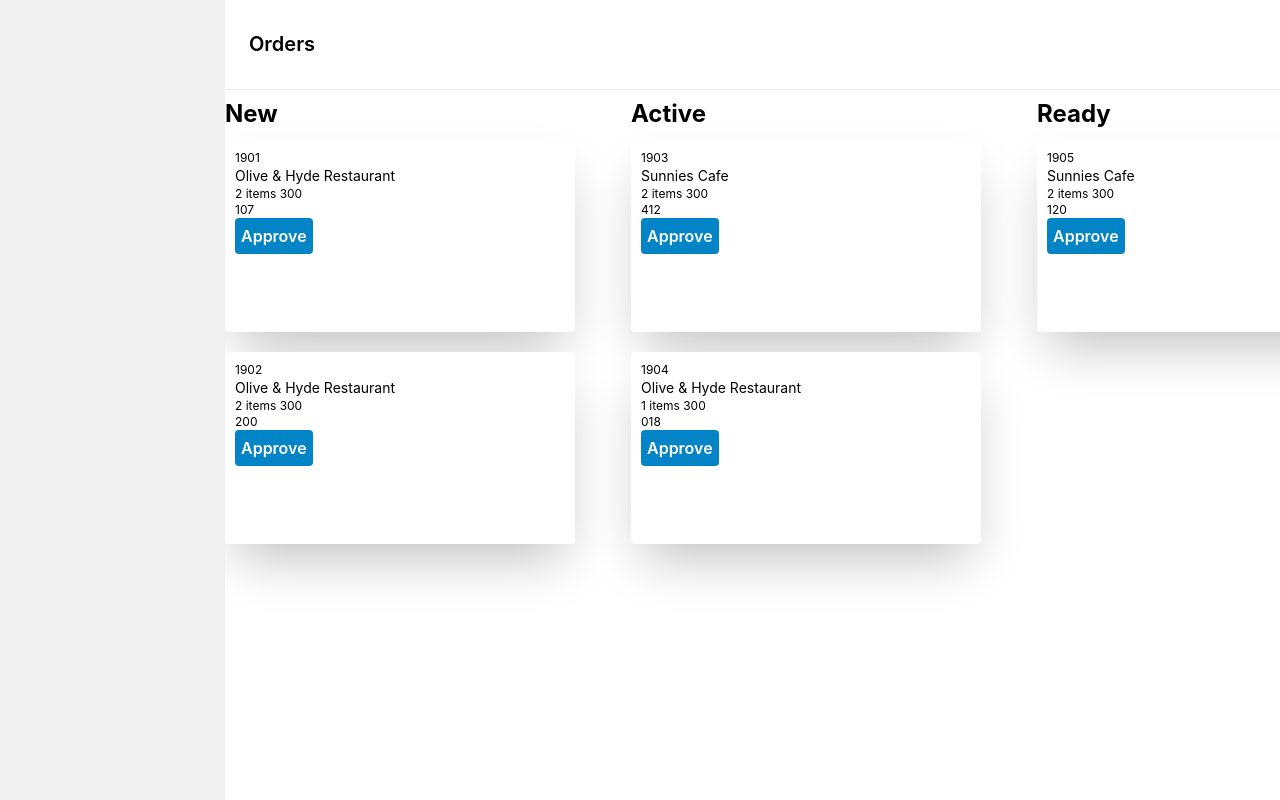
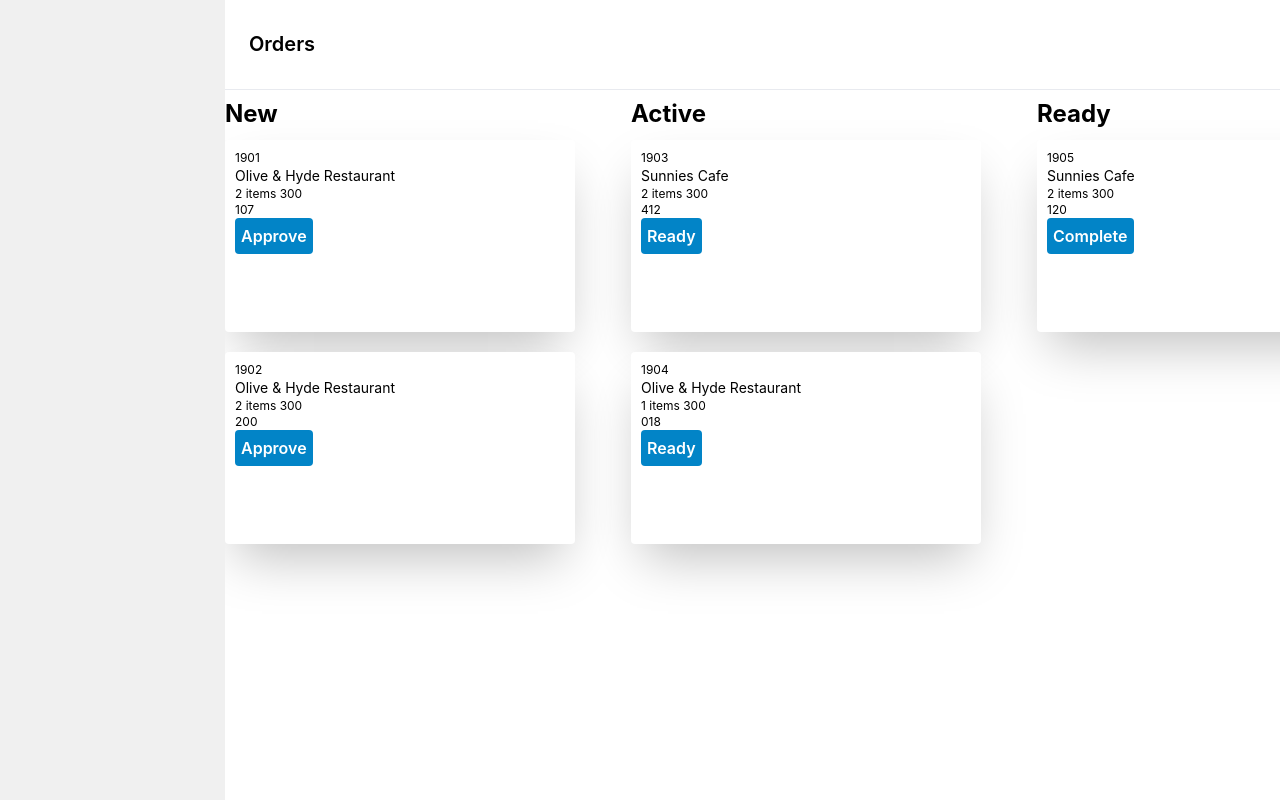
Before and after one commit to MMuntha/frontend-test, a React (Create React App) app: page / in a window 1280 px wide. Built offline with nearby package versions, Linux system fonts and the light colour scheme; a web font is replaced by a local one.

Commit message:
added status update func

```diff
--- a/src/components/molecules/order-card/index.tsx
+++ b/src/components/molecules/order-card/index.tsx
@@ -8,6 +8,7 @@
   price: string;
   location: string;
   status: OrderStatus;
+  onClick: () => void;
 }
 
 const OrderCard = ({
@@ -17,7 +18,19 @@
   price,
   location,
   status,
+  onClick,
 }: IOderCard) => {
+  const getButtonText = (status: OrderStatus): string => {
+    if (status === OrderStatus.New) {
+      return "Approve";
+    } else if (status === OrderStatus.Active) {
+      return "Ready";
+    } else if (status === OrderStatus.Ready) {
+      return "Complete";
+    } else {
+      return "";
+    }
+  };
   return (
     <div className="bg-white w-[350px] h-48 p-2.5 rounded shadow-2xl mb-[20px]">
       <p className="text-xs">{id}</p>
@@ -25,10 +38,7 @@
       <p className="text-xs">{`${numberOfItems} items 300`}</p>
       <div>
         <p className="text-xs">{location}</p>
-        <PrimaryButton
-          text="Approve"
-          onClick={() => console.log("hwllo world")}
-        ></PrimaryButton>
+        <PrimaryButton text={getButtonText(status)} onClick={onClick} />
       </div>
     </div>
   );
--- a/src/components/orders-board.component.tsx
+++ b/src/components/orders-board.component.tsx
@@ -7,8 +7,8 @@
 
 export const OrdersBoard: React.FC = () => {
   const [newOrders, setNewOrders] = useState<Order[]>([]);
-  const [activeOrders, setActiveOrders] = useState<Order[]>();
-  const [readyOrders, setReadyOrders] = useState<Order[]>();
+  const [activeOrders, setActiveOrders] = useState<Order[]>([]);
+  const [readyOrders, setReadyOrders] = useState<Order[]>([]);
 
   const categorizeOrders = () => {
     const newOrdersTemp: Order[] = [];
@@ -18,7 +18,7 @@
     data.forEach((order) => {
       const orderWithEnumStatus = {
         ...order,
-        status: order.status as OrderStatus, // Cast status to OrderStatus
+        status: order.status as OrderStatus,
       };
 
       if (orderWithEnumStatus.status === OrderStatus.New) {
@@ -30,7 +30,6 @@
       }
     });
 
-    // After the loop, set the states with the new arrays
     setNewOrders(newOrdersTemp);
     setActiveOrders(activeOrdersTemp);
     setReadyOrders(readyOrdersTemp);
@@ -40,6 +39,38 @@
     categorizeOrders();
   }, [data]);
 
+  const handleClick = (order: Order) => {
+    let updatedOrder: Order | undefined;
+
+    if (order.status === OrderStatus.New) {
+      updatedOrder = { ...order, status: OrderStatus.Active };
+    } else if (order.status === OrderStatus.Active) {
+      updatedOrder = { ...order, status: OrderStatus.Ready };
+    } else if (order.status === OrderStatus.Ready) {
+      updatedOrder = { ...order, status: OrderStatus.Completed };
+    }
+
+    if (updatedOrder) {
+      setNewOrders((prevOrders) => prevOrders.filter((o) => o.id !== order.id));
+      setActiveOrders((prevOrders) =>
+        prevOrders.filter((o) => o.id !== order.id)
+      );
+      setReadyOrders((prevOrders) =>
+        prevOrders.filter((o) => o.id !== order.id)
+      );
+
+      if (updatedOrder.status === OrderStatus.Active) {
+        // @ts-ignore
+        setActiveOrders((prevOrders) => [...prevOrders, updatedOrder]);
+      } else if (updatedOrder.status === OrderStatus.Ready) {
+        // @ts-ignore
+
+        setReadyOrders((prevOrders) => [...prevOrders, updatedOrder]);
+      } else if (updatedOrder.status === OrderStatus.Completed) {
+        console.log(`Order ${updatedOrder.id} has been completed.`);
+      }
+    }
+  };
   return (
     <div className="flex justify-around items-start space-x-14 pt-2">
       <div>
@@ -53,6 +84,7 @@
               name={order.pricelist.name}
               status={order.status}
               price={"300"}
+              onClick={() => handleClick(order)}
             />
           ))}
       </div>
@@ -67,6 +99,7 @@
               name={order.pricelist.name}
               status={order.status}
               price={"300"}
+              onClick={() => handleClick(order)}
             />
           ))}
       </div>
@@ -81,6 +114,7 @@
               name={order.pricelist.name}
               status={order.status}
               price={"300"}
+              onClick={() => handleClick(order)}
             />
           ))}
       </div>
```
